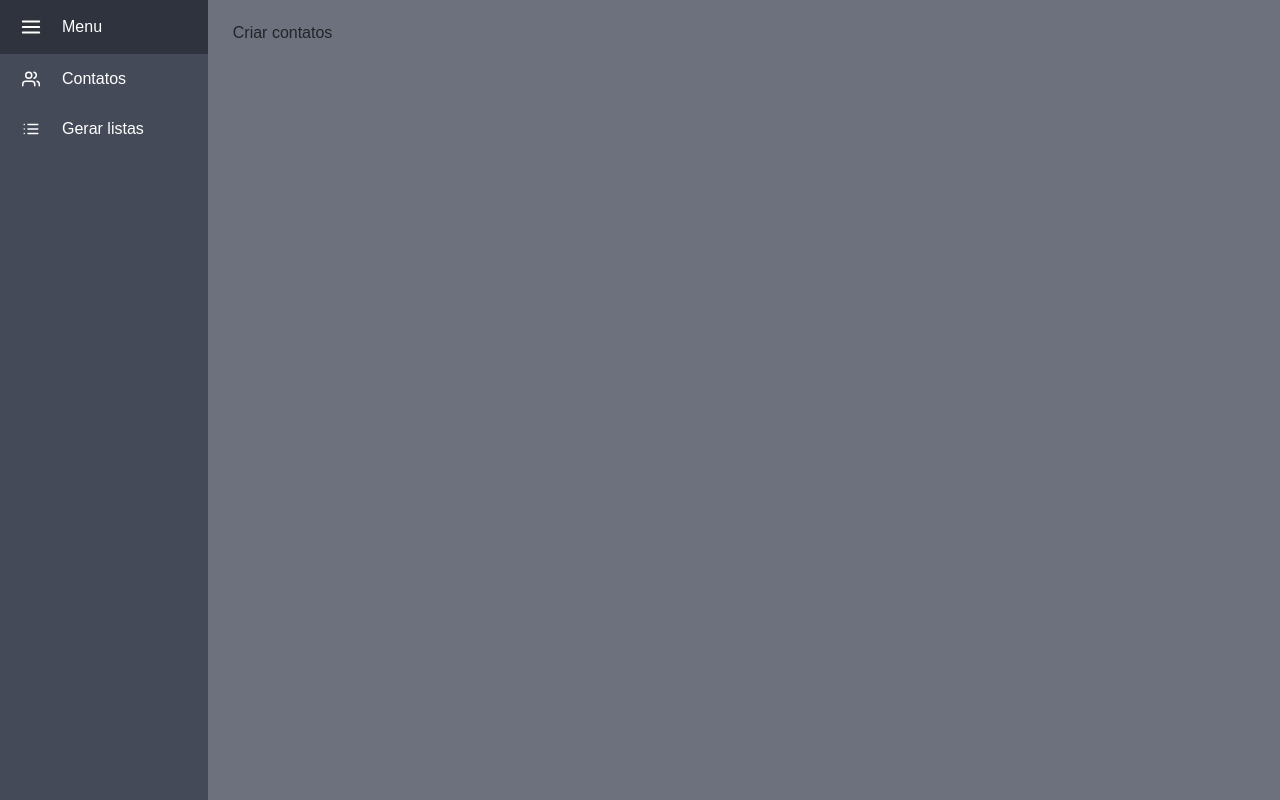
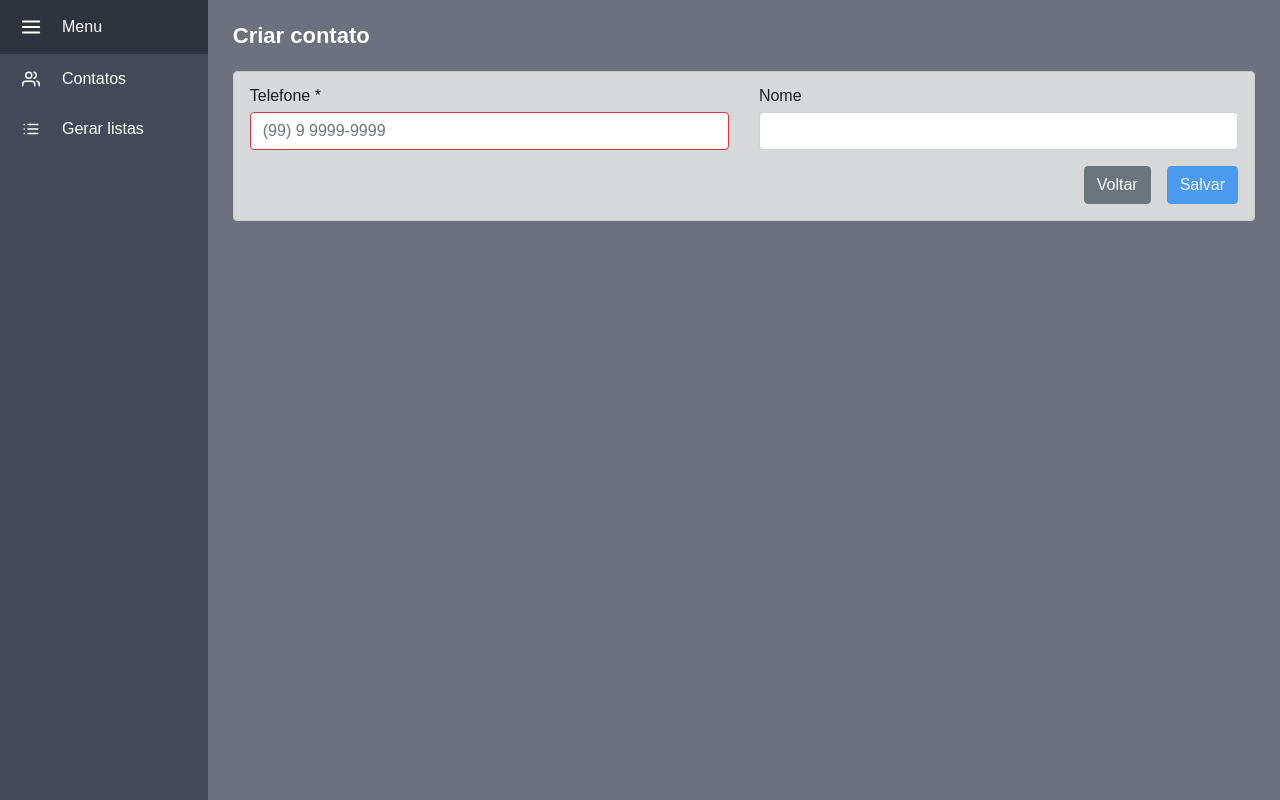
Before and after one commit to andreLagacione/agenda-telefonica-rc-web, a React (Create React App) app: page /contatos/criar in a window 1280 px wide. Built offline with nearby package versions, Linux system fonts and the light colour scheme.

Commit message:
creat input mask and validate

```diff
--- a/package.json
+++ b/package.json
@@ -10,9 +10,10 @@
     "@types/node": "^12.0.0",
     "@types/react": "^16.9.53",
     "@types/react-dom": "^16.9.8",
+    "@types/react-input-mask": "^3.0.0",
     "@types/uuid": "^8.3.0",
-    "@unform/core": "^2.1.3",
-    "@unform/web": "^2.1.3",
+    "@unform/core": "^2.1.6",
+    "@unform/web": "^2.1.6",
     "axios": "^0.21.0",
     "babel-core": "6.17.0",
     "bootstrap": "^4.5.3",
@@ -22,6 +23,7 @@
     "react-bootstrap": "^1.4.3",
     "react-dom": "^17.0.1",
     "react-icons": "^3.11.0",
+    "react-input-mask": "^2.0.4",
     "react-router-dom": "^5.2.0",
     "react-scripts": "4.0.1",
     "react-spring": "^8.0.27",
--- /dev/null
+++ b/src/base/form/form.styles.ts
@@ -0,0 +1,7 @@
+import styled from 'styled-components';
+
+const Form = styled.div`
+
+`;
+
+export default Form;
--- /dev/null
+++ b/src/base/masks/phone.ts
@@ -0,0 +1,8 @@
+export const phoneMask = (value: string) => {
+    return value
+        .replace(/\D/gi, '')
+        .replace(/(\d{2})/, '($1) ')
+        .replace(/([(]\d{2}[)])(\s\d{4})/, '$1$2')
+        .replace(/([(]\d{2}[)]\s\d{4})(\d{4})/, '$1-$2')
+        .replace(/([(]\d{2}[)])(\s\d)(\d)(\d{2})-(\d)(\d{4})/, '$1$2 $3$4$5-$6');
+}
--- /dev/null
+++ b/src/base/validators/phone.ts
@@ -0,0 +1,5 @@
+export const phoneValidator = (value: string) => {
+    const eightDigits = /[(]\d{2}[)]\s\d{4}-\d{4}/gi;
+    const nineDigits = /[(]\d{2}[)]\s\d\s\d{4}-\d{4}/gi;
+    return eightDigits.test(value) || nineDigits.test(value);
+}
--- a/src/pages/contatos/create.tsx
+++ b/src/pages/contatos/create.tsx
@@ -1,8 +1,75 @@
-import React from 'react';
+import React, { useState } from 'react';
+import Form from '../../base/form/form.styles';
+import { phoneMask } from '../../base/masks/phone';
+import TitleComponent from '../../base/title/title';
+import { phoneValidator } from '../../base/validators/phone';
 
 const CreateContact: React.FC = () => {
+    const [nome, setNome] = useState<string>('');
+    const [telefone, setTelefone] = useState<string>('');
+    const [isPhoneValid, setIsPhoneValid] = useState<boolean>();
+    let title = 'Criar contato';
+
+    const getPhoneMask = (value: string) => {
+        const masked = phoneMask(value);
+        setTelefone(masked);
+        validatePhone();
+    }
+
+    const validatePhone = () => {
+        const isValid = phoneValidator(telefone);
+        setIsPhoneValid(isValid);
+    }
+
+    const saveContact = () => {
+        console.log(nome, telefone);
+    }
+
     return (
-        <h1>Criar contatos</h1>
+        <>
+            <TitleComponent title={title} />
+
+            <Form className="p-3 alert alert-dark mt-4">
+                <form>
+                    <div className="row">
+                        <div className="col-sm-6">
+                            <label className="form-label d-block mb-2">Telefone *</label>
+                            <input
+                                type="tel"
+                                name="telefone"
+                                className={ isPhoneValid === true ? 'form-control' : 'form-control border-danger' }
+                                placeholder="(99) 9 9999-9999"
+                                maxLength={16}
+                                value={telefone}
+                                onChange={(e: any) => getPhoneMask(e.target.value)}
+                                onBlur={() => validatePhone()}
+                            />
+                        </div>
+
+                        <div className="col-sm-6">
+                            <label className="form-label d-block mb-2">Nome</label>
+                            <input
+                                type="text"
+                                name="nome"
+                                className="form-control"
+                                value={nome}
+                                onChange={e => setNome(e.target.value)}
+                            />
+                        </div>
+                    </div>
+
+                    <div className="d-flex justify-content-end mt-3">
+                        <button type="button" className="btn btn-secondary">Voltar</button>
+                        <button
+                            type="button"
+                            className="btn btn-primary ml-3"
+                            onClick={() => saveContact()}
+                            disabled={!isPhoneValid}
+                        >Salvar</button>
+                    </div>
+                </form>
+            </Form>
+        </>
     );
 }
 
```
Also changed, not shown: 2 other files (tests, documents, lock files or other folders).
